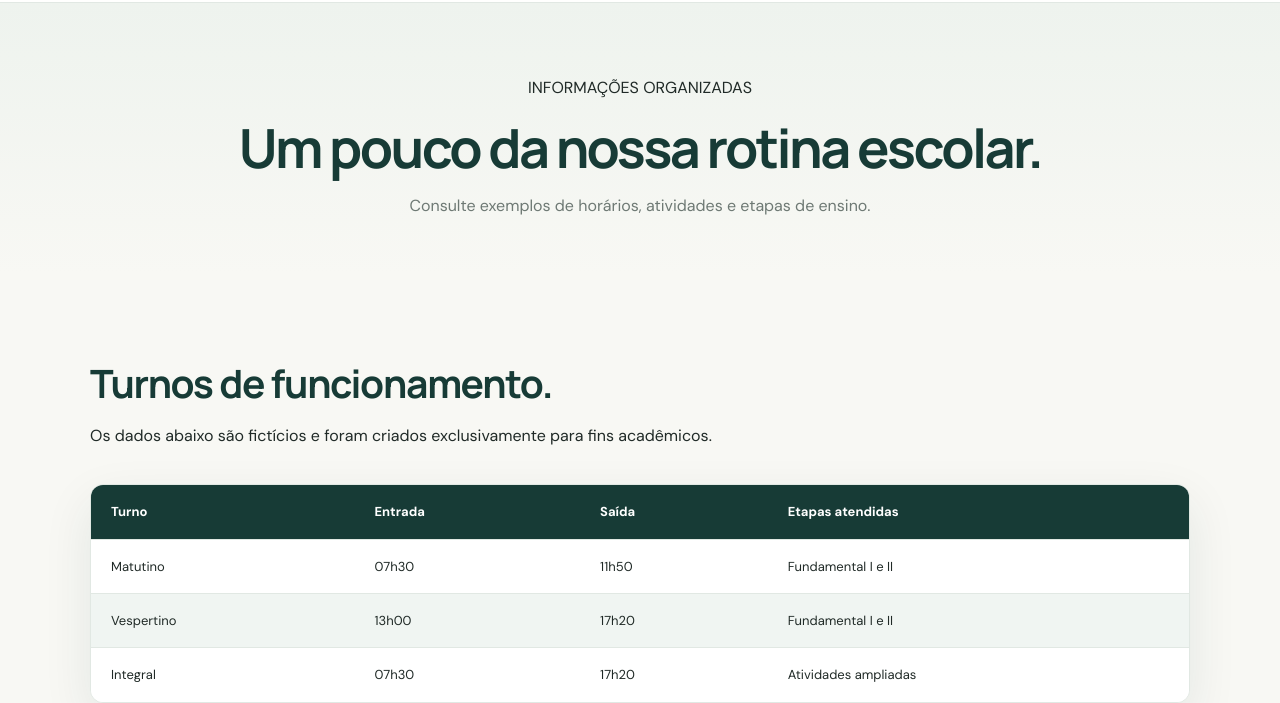
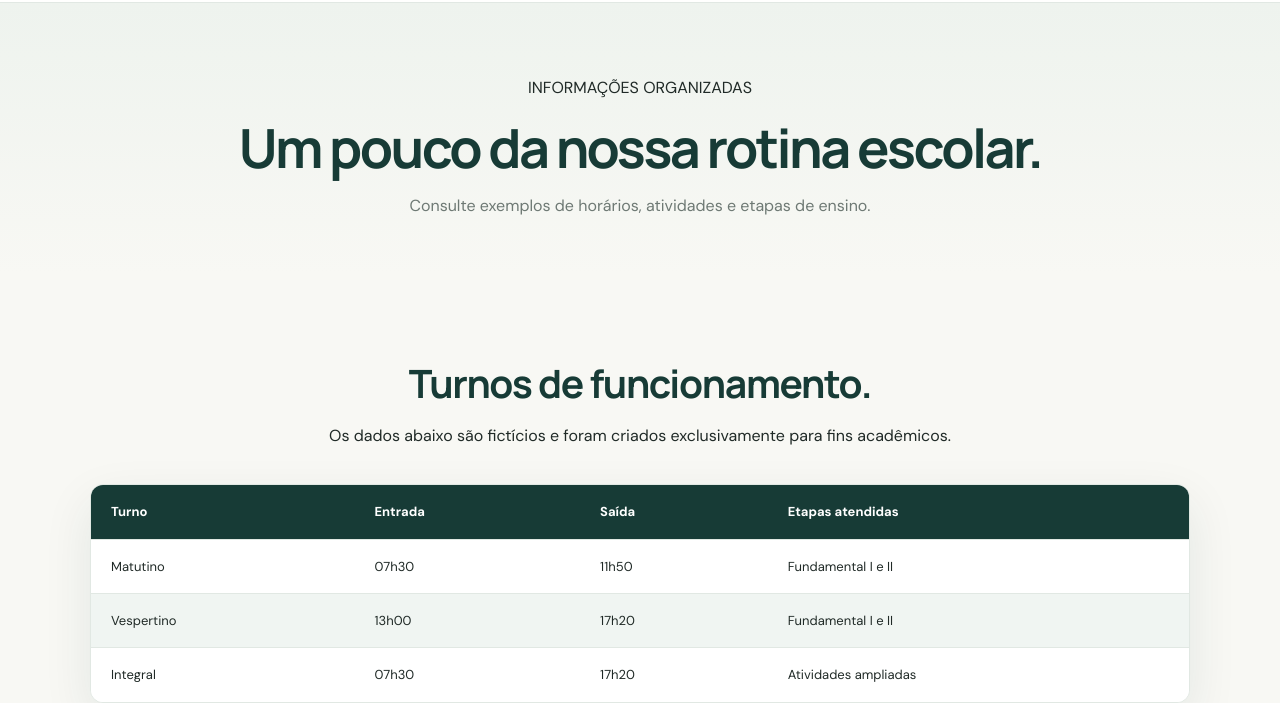
Before and after one commit to isaaccarvalho56256-lang/atividadeA3, a plain HTML site: page dados.html in a window 1280 px wide. Shown: the part 128-831 px from the top of the page. Drawn offline with Linux system fonts and the light colour scheme.

Commit message:
Update dados.css

```diff
--- a/dados.css
+++ b/dados.css
@@ -161,11 +161,6 @@ h3 {
   margin: auto;
 }
 
-.left-heading {
-  margin-left: 0;
-  text-align: left;
-}
-
 .table-section {
   padding-bottom: 45px;
 }
```
